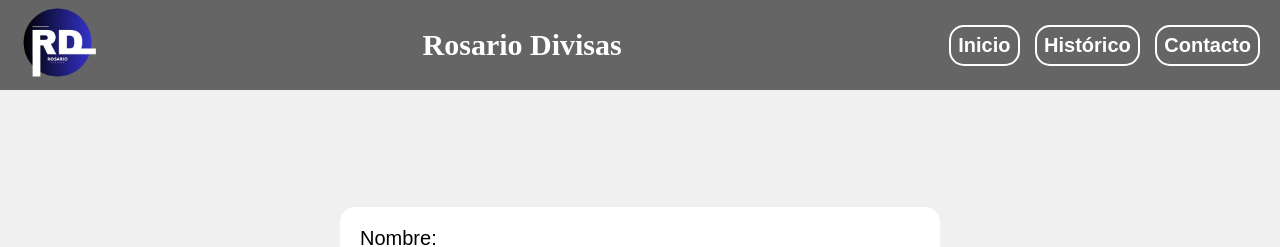
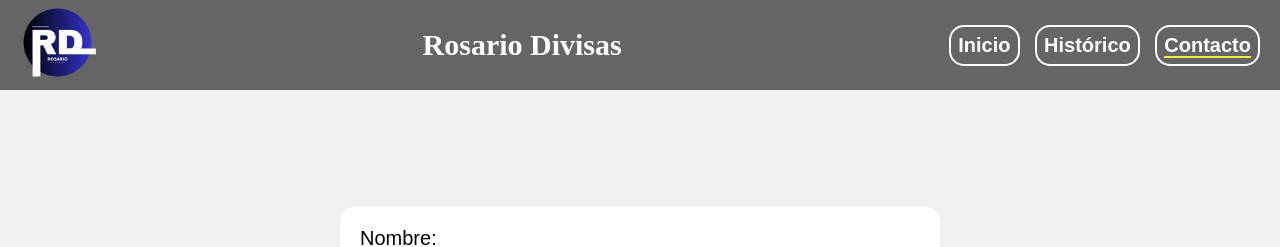
Before and after one commit to CaetanoDelbono/utn-tp-final-tup5, a Flask app: page /web/email in a window 1280 px wide. Shown: the top 247 px of the page. Run offline with Flask 3, Linux system fonts and the light colour scheme; data that the repository does not hold is empty.

Commit message:
se indica en page esta el usuario

```diff
--- a/static/CSS/estilos.css
+++ b/static/CSS/estilos.css
@@ -360,3 +360,10 @@ footer {
     font-size: 24px;
   }
 }
+
+
+nav ul li a.active {
+  font-weight: bold;
+  color: rgb(181, 219, 10);
+  border-bottom: 2px solid rgb(234, 236, 76);
+}
--- a/static/JS/app.js
+++ b/static/JS/app.js
@@ -52,4 +52,14 @@ links.forEach(link => {
 if (link.getAttribute("href") === currentPage) {
     link.classList.add("active");
 }
+
+const currentLocation = location.pathname;
+const menuItems = document.querySelectorAll('nav ul li a');
+
+menuItems.forEach(item => {
+  if (item.getAttribute('href') === currentLocation) {
+    item.classList.add('active');
+  }
 });
+
+});
```
